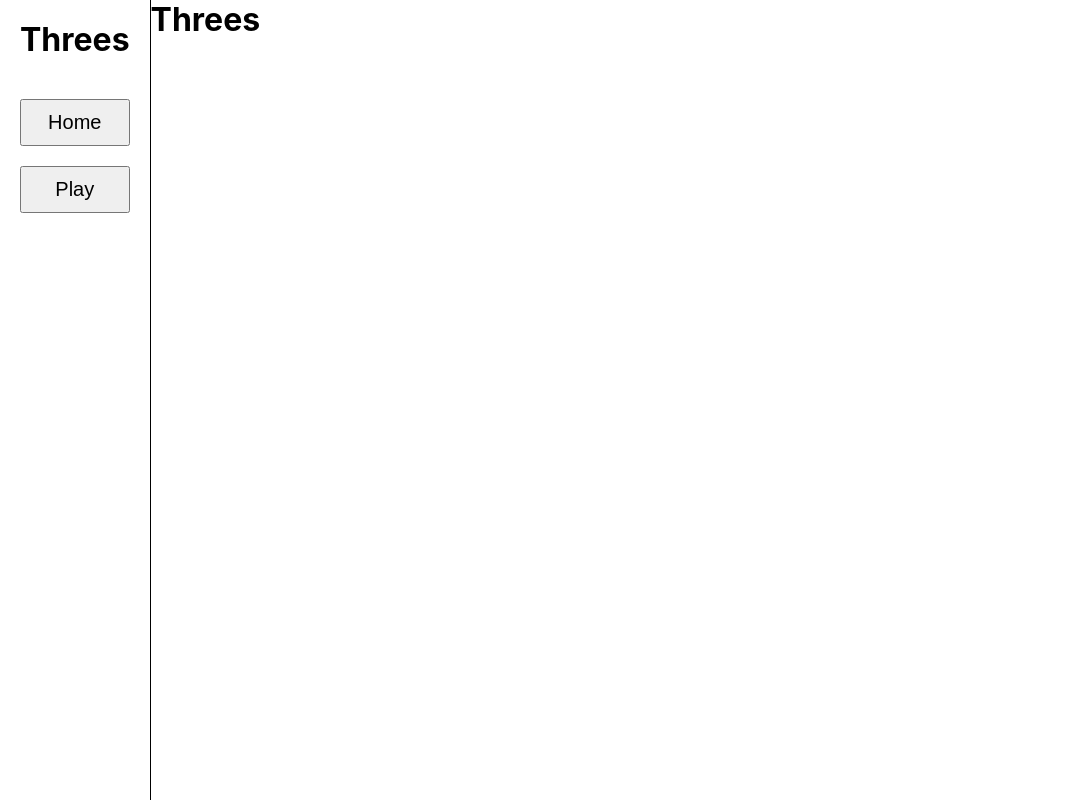
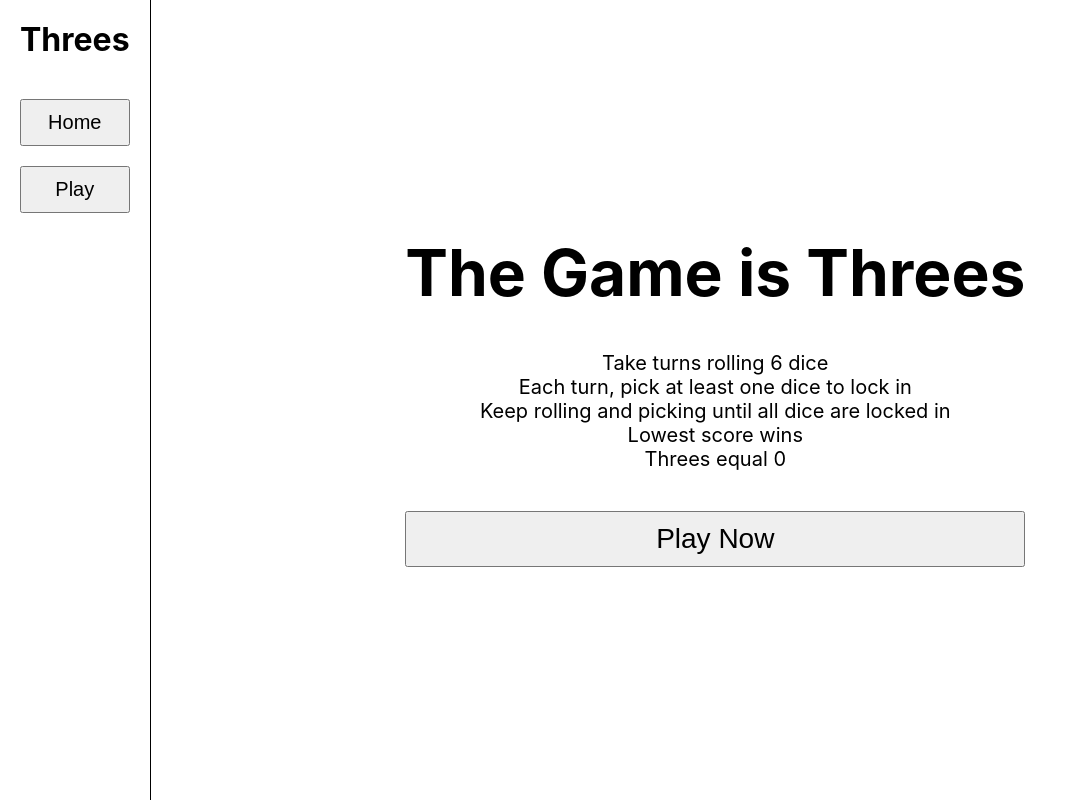
Before and after one commit to CharlesCondon/Threes, a React (Create React App) app: page / in a window 1280 px wide. Shown: the whole page, without its empty margins (0-1068 px from the left). Built offline with nearby package versions, Linux system fonts and the light colour scheme.

Commit message:
added basic instructions to home

```diff
--- a/src/assets/components/Game/Dice/Dice.js
+++ b/src/assets/components/Game/Dice/Dice.js
@@ -1,4 +1,4 @@
-import React, {useEffect, useState} from 'react'
+import React from 'react'
 import styles from './Dice.module.scss'
 
 function Dice( {num, value, turn, diceNum, setDiceNum, setScore, score, dice, setDice, setMinPick, minPick}) {
--- a/src/assets/components/Game/Dice/Dice.module.scss
+++ b/src/assets/components/Game/Dice/Dice.module.scss
@@ -15,9 +15,9 @@
         font-size: 42px;
     }
 }
-.dice:hover {
-    border: 2px solid red;
-}
+// .dice:hover {
+//     border: 2px solid red;
+// }
 
 .diceLocked {
     width: 100px;
--- a/src/assets/components/Home/Home.js
+++ b/src/assets/components/Home/Home.js
@@ -1,12 +1,23 @@
 import React from 'react'
 import styles from './Home.module.scss'
+import { useNavigate } from 'react-router-dom'
 
 function Home() {
-  return (
-    <div className={styles.HomeCont}>
-        <h1>Threes</h1>
-    </div>
-  )
+    const navigate = useNavigate();
+
+    return (
+        <div className={styles.homeCont}>
+            <h1>The Game is Threes</h1>
+            <ul>
+                <li>Take turns rolling 6 dice</li>
+                <li>Each turn, pick at least one dice to lock in</li>
+                <li>Keep rolling and picking until all dice are locked in</li>
+                <li>Lowest score wins</li>
+                <li>Threes equal 0</li>
+            </ul>
+            <button onClick={() => navigate('/play')}>Play Now</button>
+        </div>
+    )
 }
 
 export default Home
--- a/src/assets/components/Home/Home.module.scss
+++ b/src/assets/components/Home/Home.module.scss
@@ -0,0 +1,39 @@
+.homeCont {
+    display: inline-flex;
+    flex-direction: column;
+    align-items: center;
+    justify-content: center;
+    gap: 40px;
+    margin: auto;
+
+    h1 {
+        margin: 0px 0;
+        font-size: 64px;
+    }
+    ul {
+        list-style-type: none;
+        text-align: center;
+        font-size: 20px;
+    }
+
+    button {
+        width: 100%;
+        font-size: 28px;
+        padding: 10px 0;
+    }
+}
+
+@media only screen and (max-width: 600px) {
+    .homeCont {
+        padding: 20px;
+        h1 {
+            font-size: 32px;
+        }
+        ul {
+            font-size: 18px;
+        }
+        button {
+            font-size: 20px;
+        }
+    }
+}
```
